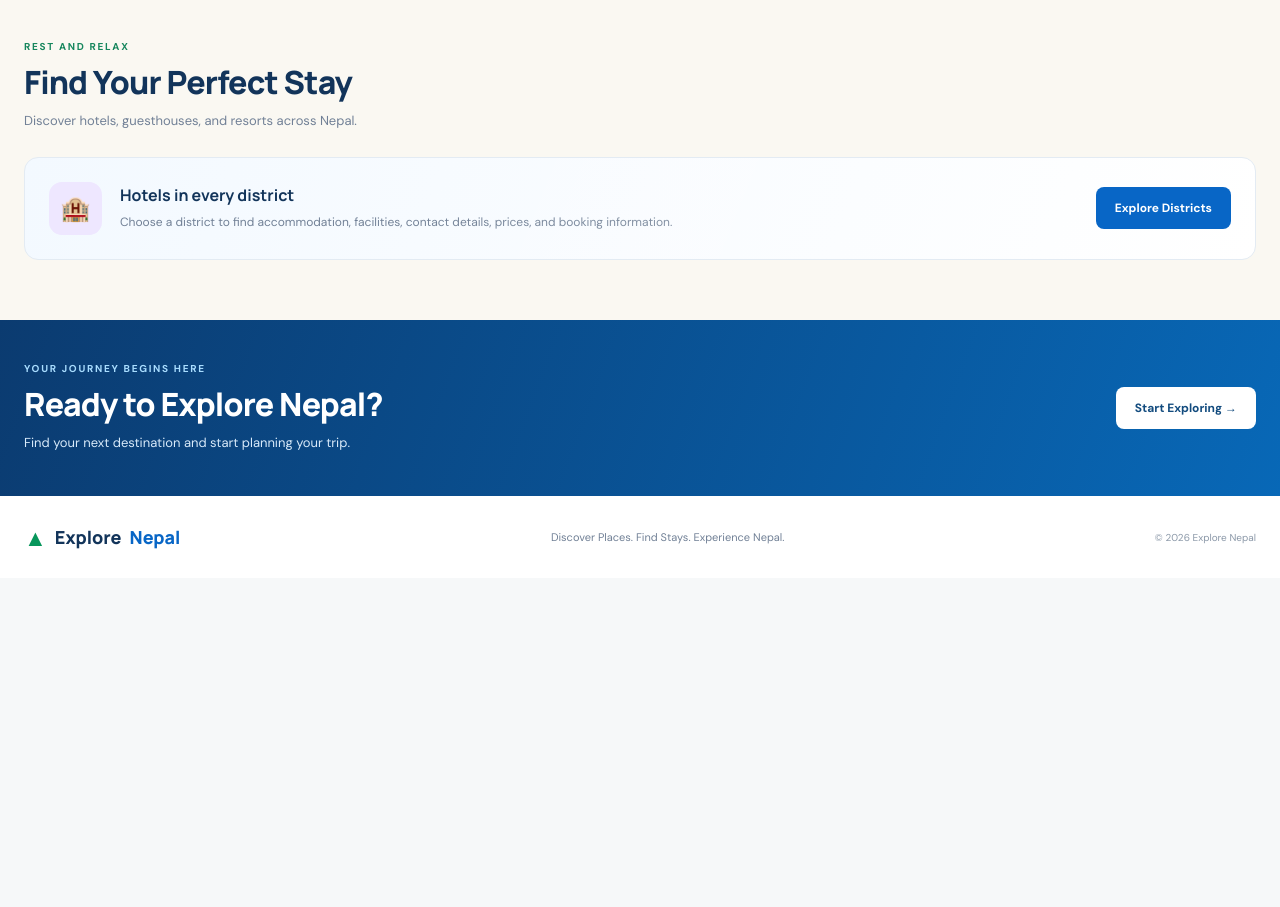
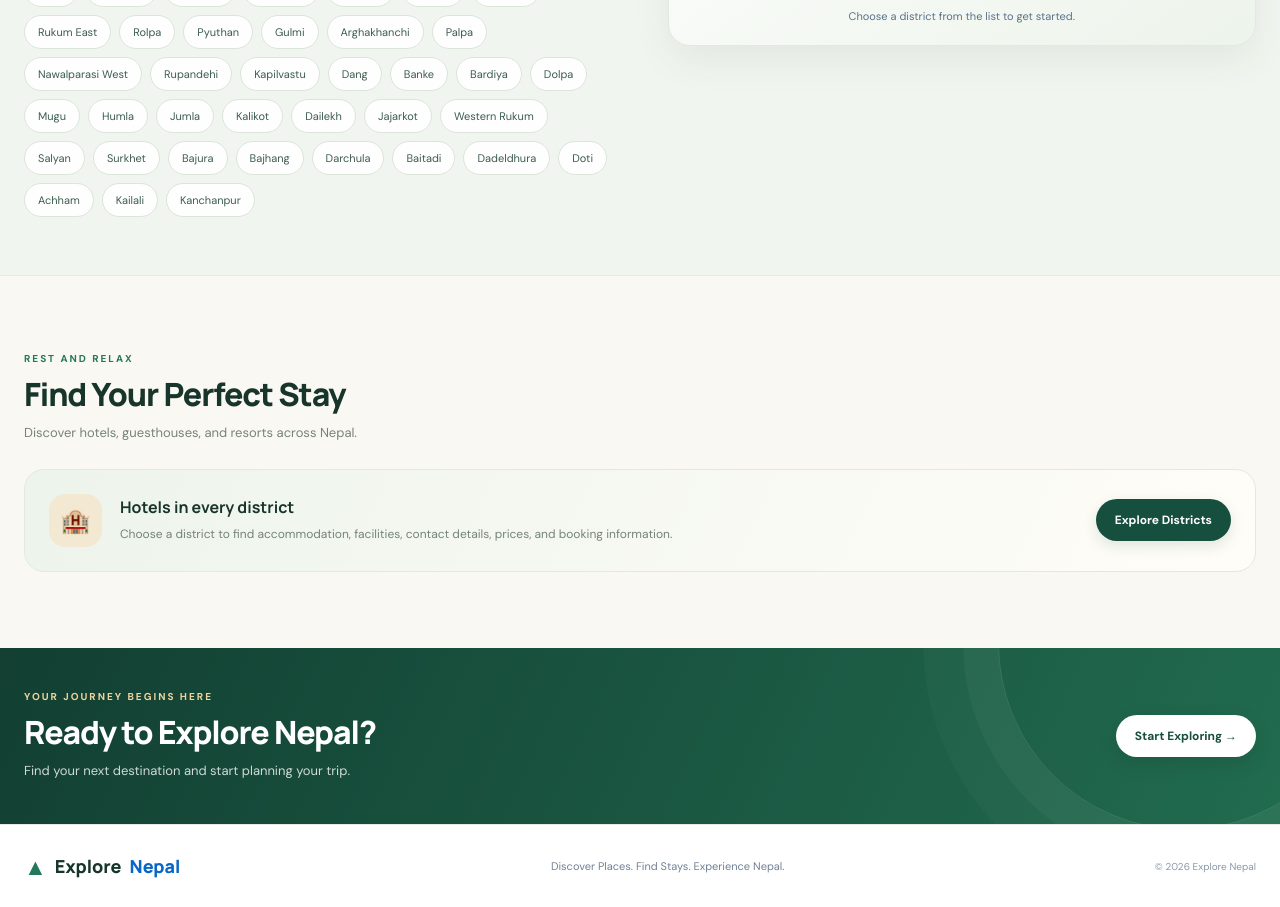
Before and after one commit to Dipika-sigdel7/Explore-Nepal-, a Python web app: template templates/index.html in a window 1280 px wide. Shown: the part 1902-2809 px from the top of the page. Before the commit the page ends 2451 px from the top, so only its background shows below. Run offline with Jinja, Linux system fonts and the light colour scheme; the template is opened without the code that fills it, so the values that code supplies are empty.

Commit message:
Initial commit

```diff
--- a/static/css/style.css
+++ b/static/css/style.css
@@ -889,22 +889,23 @@ button {
 }
 
 
-/* =========================================
-   EXPLORE NEPAL — PREMIUM VISUAL UPGRADE
-   Add this at the END of style.css
-========================================= */
+/* ============================================
+   EXPLORE NEPAL — PREMIUM TRAVEL EXPERIENCE
+   Add after the original CSS
+============================================ */
 
 :root {
-    --travel-green: #176b55;
-    --travel-green-dark: #104b3e;
-    --travel-gold: #e6b866;
+    --travel-forest: #164f3d;
+    --travel-green: #24785a;
+    --travel-gold: #e4b76b;
     --travel-cream: #faf8f2;
-    --travel-ink: #172923;
-    --travel-muted: #718078;
-    --travel-shadow: 0 20px 55px rgba(24, 55, 43, 0.12);
+    --travel-ink: #18352b;
+    --travel-muted: #74837b;
+    --travel-border: #e5eae3;
+    --travel-shadow: 0 18px 45px rgba(19, 55, 40, 0.12);
 }
 
-/* Smooth navigation */
+/* Overall finish */
 html {
     scroll-behavior: smooth;
     scroll-padding-top: 90px;
@@ -913,231 +914,502 @@ html {
 body {
     background: var(--travel-cream);
     color: var(--travel-ink);
-    overflow-x: hidden;
+    overflow-x: clip;
     -webkit-font-smoothing: antialiased;
 }
 
-/* More premium navigation */
-.navbar {
-    transition:
-        background 0.35s ease,
-        box-shadow 0.35s ease,
-        padding 0.35s ease;
-    backdrop-filter: blur(16px);
-    -webkit-backdrop-filter: blur(16px);
+::selection {
+    color: #fff;
+    background: var(--travel-green);
 }
 
-.navbar a {
-    transition: color 0.25s ease, opacity 0.25s ease;
+/* Navigation: translucent, elegant, and sticky */
+.navbar {
+    position: sticky;
+    top: 0;
+    background: rgba(255, 255, 255, 0.91);
+    border-bottom: 1px solid rgba(229, 234, 227, 0.85);
+    backdrop-filter: blur(18px);
+    -webkit-backdrop-filter: blur(18px);
+    transition: box-shadow 0.3s ease, background 0.3s ease;
 }
 
-.navbar a:hover {
-    color: var(--travel-green);
+.navbar.navbar-scrolled {
+    background: rgba(255, 255, 255, 0.97);
+    box-shadow: 0 8px 28px rgba(24, 53, 43, 0.09);
 }
 
-/* Hero image: cinematic parallax-like movement */
-.hero {
-    isolation: isolate;
-    overflow: hidden;
+.logo {
+    transition: transform 0.3s ease;
 }
 
-.hero::before {
-    animation: heroImageDrift 24s ease-in-out infinite alternate;
-    transform-origin: center;
-    will-change: transform;
+.logo:hover {
+    transform: translateY(-1px);
 }
 
-.hero::after {
-    pointer-events: none;
+.logo-icon {
+    color: var(--travel-green);
+    transition: transform 0.45s ease;
 }
 
-@keyframes heroImageDrift {
-    from { transform: scale(1); }
-    to { transform: scale(1.09); }
+.logo:hover .logo-icon {
+    transform: rotate(-12deg) scale(1.08);
 }
 
-/* Hero text entrance */
-.hero h1,
-.hero h2,
-.hero p,
-.hero .hero-content > *,
-.hero .hero-content {
-    animation: heroTextReveal 0.9s cubic-bezier(.2, .7, .2, 1) both;
+.nav-links a {
+    position: relative;
+    transition: color 0.25s ease;
 }
 
-.hero h1 { animation-delay: 0.12s; }
-.hero p { animation-delay: 0.28s; }
+.nav-links a::after {
+    content: "";
+    position: absolute;
+    left: 0;
+    right: 100%;
+    bottom: -8px;
+    height: 2px;
+    border-radius: 4px;
+    background: var(--travel-gold);
+    transition: right 0.28s ease;
+}
 
-@keyframes heroTextReveal {
+.nav-links a:hover::after,
+.nav-links a.active::after {
+    right: 0;
+}
+
+.btn {
+    border-radius: 999px;
+    transition:
+        transform 0.28s ease,
+        box-shadow 0.28s ease,
+        background 0.28s ease;
+}
+
+.btn-primary {
+    background: var(--travel-forest);
+    box-shadow: 0 5px 14px rgba(22, 79, 61, 0.13);
+}
+
+.btn-primary:hover {
+    background: var(--travel-green);
+    box-shadow: 0 9px 22px rgba(22, 79, 61, 0.23);
+}
+
+.btn-outline {
+    border-color: #cddbd1;
+    color: var(--travel-forest);
+}
+
+.btn-outline:hover {
+    background: #eff6f0;
+    border-color: var(--travel-green);
+}
+
+/* Cinematic hero: slowly moving mountain photography */
+.hero {
+    min-height: 570px;
+    background-size: 100% 100%, 110% auto;
+    background-position: center, center 48%;
+    animation: mountainDrift 28s ease-in-out infinite alternate;
+    isolation: isolate;
+}
+
+.hero-overlay {
+    background: linear-gradient(
+        90deg,
+        rgba(8, 35, 27, 0.88) 0%,
+        rgba(12, 54, 40, 0.68) 48%,
+        rgba(8, 35, 27, 0.12) 100%
+    );
+}
+
+@keyframes mountainDrift {
     from {
-        opacity: 0;
-        transform: translateY(24px);
-        filter: blur(5px);
+        background-position: center, 48% 48%;
     }
     to {
-        opacity: 1;
-        transform: translateY(0);
-        filter: blur(0);
+        background-position: center, 54% 48%;
     }
 }
 
-/* Search panel */
-.hero input,
-.hero select,
-.hero button,
-.search-box input {
-    transition:
-        border-color 0.25s ease,
-        box-shadow 0.25s ease,
-        transform 0.25s ease;
+.hero-content {
+    padding-top: 78px;
+    padding-bottom: 78px;
 }
 
-.hero input:focus,
-.hero select:focus,
-.search-box input:focus {
-    outline: none;
-    border-color: var(--travel-green);
-    box-shadow: 0 0 0 4px rgba(23, 107, 85, 0.12);
+.eyebrow {
+    display: inline-flex;
+    align-items: center;
+    gap: 9px;
+    margin-bottom: 19px;
+    color: #f0d49e;
+    letter-spacing: 2.4px;
+}
+
+.eyebrow::before {
+    content: "";
+    width: 27px;
+    height: 1px;
+    background: var(--travel-gold);
+}
+
+.hero h1 {
+    max-width: 790px;
+    font-size: clamp(44px, 6vw, 76px);
+    line-height: 1.07;
+    letter-spacing: -2.7px;
+    text-wrap: balance;
+}
+
+.hero h1 span {
+    color: #f0cc86;
+}
+
+.hero-description {
+    max-width: 560px;
+    color: rgba(255, 255, 255, 0.88);
+    line-height: 1.85;
+}
+
+/* Search bar */
+.search-box {
+    max-width: 900px;
+    margin-top: 34px;
+    padding: 9px;
+    border: 1px solid rgba(255, 255, 255, 0.45);
+    border-radius: 16px;
+    background: rgba(255, 255, 255, 0.97);
+    box-shadow: 0 18px 50px rgba(0, 0, 0, 0.19);
+    transition: box-shadow 0.3s ease, transform 0.3s ease;
+}
+
+.search-box:focus-within {
+    box-shadow:
+        0 18px 50px rgba(0, 0, 0, 0.19),
+        0 0 0 4px rgba(228, 183, 107, 0.22);
+}
+
+.search-field {
+    border-right: 1px solid #edf0eb;
+}
+
+.search-field input {
+    font-size: 13px;
+}
+
+.search-field input:focus {
+    box-shadow: none;
+}
+
+.search-btn {
+    min-height: 46px;
+    border-radius: 11px;
+    background: var(--travel-forest);
+}
+
+.search-btn:hover {
+    background: var(--travel-green);
+}
+
+.hero-note {
+    color: rgba(255, 255, 255, 0.82);
+    letter-spacing: 0.15px;
+}
+
+/* Stats/features strip */
+.features {
+    background: #fff;
+    border-bottom: 1px solid var(--travel-border);
+}
+
+.feature {
+    padding: 8px 5px;
+    transition: transform 0.3s ease;
+}
+
+.feature:hover {
+    transform: translateY(-4px);
+}
+
+.feature-icon {
+    border-radius: 15px;
+    transition: transform 0.35s ease;
+}
+
+.feature:hover .feature-icon {
+    transform: rotate(-5deg) scale(1.07);
+}
+
+.feature-icon.blue {
+    background: #e6f0eb;
+}
+
+.feature-icon.green {
+    background: #e3f1e6;
+}
+
+.feature-icon.purple {
+    background: #f3ecdc;
+}
+
+.feature-icon.orange {
+    background: #fbebd6;
+}
+
+.feature h3 {
+    color: var(--travel-ink);
+}
+
+.feature p {
+    color: var(--travel-muted);
+}
+
+/* Section headings */
+.section {
+    padding-top: 76px;
+    padding-bottom: 76px;
+}
+
+.section-label {
+    color: var(--travel-green);
+    letter-spacing: 2px;
+}
+
+.section-heading h2,
+.district-info h2,
+.trip-content h2 {
+    color: var(--travel-ink);
+    letter-spacing: -1.1px;
+}
+
+.section-heading > div > p:last-child,
+.district-info > p:not(.section-label),
+.trip-content > div > p:last-child {
+    color: var(--travel-muted);
 }
 
 /* Destination cards */
-.destination-card,
-.destination-card a,
-.destination-card img {
-    transition:
-        transform 0.5s cubic-bezier(.2, .7, .2, 1),
-        box-shadow 0.5s ease,
-        filter 0.5s ease;
+.destination-grid {
+    gap: 21px;
 }
 
 .destination-card {
     position: relative;
-    isolation: isolate;
-    overflow: hidden;
-    box-shadow: 0 8px 24px rgba(22, 48, 37, 0.07);
+    border: 1px solid rgba(229, 234, 227, 0.9);
+    border-radius: 16px;
+    background: #fff;
+    box-shadow: 0 5px 18px rgba(19, 55, 40, 0.045);
+    transition:
+        transform 0.45s cubic-bezier(.2, .75, .25, 1),
+        box-shadow 0.45s ease,
+        border-color 0.3s ease;
 }
 
 .destination-card:hover {
     transform: translateY(-9px);
+    border-color: #d4e1d5;
     box-shadow: var(--travel-shadow);
 }
 
-.destination-card img {
-    will-change: transform;
+.destination-card > img {
+    height: 190px;
+    transition: transform 0.7s cubic-bezier(.2, .75, .25, 1);
 }
 
-.destination-card:hover img {
+.destination-card:hover > img {
     transform: scale(1.07);
 }
 
-.destination-card::after {
-    content: "";
-    position: absolute;
-    inset: 0;
-    z-index: 0;
-    pointer-events: none;
-    background: linear-gradient(
-        180deg,
-        transparent 35%,
-        rgba(9, 27, 20, 0.08) 55%,
-        rgba(9, 27, 20, 0.5) 100%
-    );
-    opacity: 0.6;
-    transition: opacity 0.4s ease;
+.card-content {
+    padding: 17px;
 }
 
-.destination-card:hover::after {
-    opacity: 1;
+.category {
+    border-radius: 999px;
+    background: var(--travel-forest);
+    color: #fff;
+    letter-spacing: 0.3px;
 }
 
-/* Keep card content above the overlay */
-.destination-card > * {
-    position: relative;
+.card-content h3 {
+    color: var(--travel-ink);
+    font-size: 14px;
+    line-height: 1.55;
+    transition: color 0.25s ease;
 }
 
-/* District explorer chips */
+.destination-card:hover .card-content h3 {
+    color: var(--travel-green);
+}
+
+.location {
+    color: var(--travel-muted);
+}
+
+.card-type {
+    border-color: #edf0eb;
+}
+
+/* District explorer */
+.district-section {
+    background:
+        radial-gradient(ellipse at 90% 20%, rgba(228, 183, 107, 0.11), transparent 35%),
+        #f1f5ef;
+    border-color: #e4eae0;
+}
+
+.district-filter {
+    border-radius: 12px;
+    border-color: #dce5da;
+    background: #fff;
+    transition: box-shadow 0.25s ease, border-color 0.25s ease;
+}
+
+.district-filter:focus {
+    border-color: var(--travel-green);
+    outline: none;
+    box-shadow: 0 0 0 4px rgba(36, 120, 90, 0.11);
+}
+
 .district-chip {
+    padding: 9px 13px;
+    border-radius: 999px;
+    border-color: #dce5da;
+    color: #3c5c4d;
+    background: rgba(255, 255, 255, 0.92);
     transition:
         transform 0.25s ease,
         background 0.25s ease,
         color 0.25s ease,
+        border-color 0.25s ease,
         box-shadow 0.25s ease;
 }
 
 .district-chip:hover {
     transform: translateY(-3px);
-    background: var(--travel-green);
+    border-color: var(--travel-forest);
+    background: var(--travel-forest);
     color: white;
-    box-shadow: 0 8px 20px rgba(23, 107, 85, 0.18);
+    box-shadow: 0 7px 17px rgba(22, 79, 61, 0.16);
 }
 
 .district-chip:active {
     transform: scale(0.96);
 }
 
-/* Buttons */
-button,
-.btn,
-.button,
-a.btn {
-    transition:
-        transform 0.25s ease,
-        box-shadow 0.25s ease,
-        background 0.25s ease;
+.map-card {
+    border-color: #e2e9df;
+    border-radius: 22px;
+    background: linear-gradient(145deg, #fff, #edf4eb);
+    box-shadow: 0 14px 38px rgba(28, 65, 47, 0.07);
+    transition: transform 0.4s ease, box-shadow 0.4s ease;
 }
 
-button:hover,
-.btn:hover,
-.button:hover,
-a.btn:hover {
-    transform: translateY(-2px);
+.map-card:hover {
+    transform: translateY(-4px);
+    box-shadow: var(--travel-shadow);
 }
 
-button:active,
-.btn:active,
-.button:active,
-a.btn:active {
-    transform: translateY(0) scale(0.98);
+.map-card h3 {
+    color: var(--travel-ink);
 }
 
-/* Hotel banner and trip section */
-.hotel-banner,
-.trip-cta {
+/* Hotel promotion */
+.hotel-banner {
     position: relative;
     overflow: hidden;
+    border-color: #e4e9df;
+    border-radius: 20px;
+    background: linear-gradient(115deg, #edf4eb, #fffdf8);
+    transition: box-shadow 0.35s ease, transform 0.35s ease;
 }
 
-.hotel-banner::after,
-.trip-cta::after {
+.hotel-banner:hover {
+    transform: translateY(-3px);
+    box-shadow: var(--travel-shadow);
+}
+
+.hotel-icon {
+    border-radius: 16px;
+    background: #f3e8d2;
+}
+
+.hotel-banner h3 {
+    color: var(--travel-ink);
+}
+
+.hotel-banner p {
+    color: var(--travel-muted);
+}
+
+/* Trip planner call to action */
+.trip-section {
+    position: relative;
+    overflow: hidden;
+    background: linear-gradient(115deg, #123f32, #216b4f);
+}
+
+.trip-section::before {
     content: "";
     position: absolute;
-    top: -60%;
-    left: -80%;
-    width: 45%;
-    height: 220%;
-    transform: rotate(22deg);
-    background: linear-gradient(
-        90deg,
-        transparent,
-        rgba(255, 255, 255, 0.13),
-        transparent
-    );
+    width: 370px;
+    height: 370px;
+    right: -90px;
+    top: -190px;
+    border: 1px solid rgba(255, 255, 255, 0.12);
+    border-radius: 50%;
+    box-shadow:
+        0 0 0 35px rgba(255, 255, 255, 0.035),
+        0 0 0 75px rgba(255, 255, 255, 0.025);
     pointer-events: none;
-    animation: lightSweep 8s ease-in-out infinite;
 }
 
-@keyframes lightSweep {
-    0%, 65% { left: -80%; }
-    100% { left: 140%; }
+.trip-content {
+    position: relative;
+    z-index: 1;
 }
 
-/* Scroll reveal — elements begin hidden until JS reveals them */
+.trip-content .section-label {
+    color: #f0d49e;
+}
+
+.trip-content h2 {
+    color: #fff;
+}
+
+.trip-content > div > p:last-child {
+    color: rgba(255, 255, 255, 0.8);
+}
+
+.btn-light {
+    border-radius: 999px;
+    color: var(--travel-forest);
+    background: #fff;
+    box-shadow: 0 6px 20px rgba(0, 0, 0, 0.1);
+}
+
+.btn-light:hover {
+    background: #f8ecd6;
+}
+
+/* Footer */
+.footer {
+    border-top: 1px solid var(--travel-border);
+    background: #fff;
+}
+
+.footer .logo {
+    color: var(--travel-ink);
+}
+
+/* Scroll reveal animation */
 .reveal-ready .reveal {
     opacity: 0;
-    transform: translateY(28px);
+    transform: translateY(24px);
     transition:
-        opacity 0.75s ease,
-        transform 0.75s cubic-bezier(.2, .7, .2, 1);
+        opacity 0.7s ease,
+        transform 0.7s cubic-bezier(.2, .7, .2, 1);
 }
 
 .reveal-ready .reveal.is-visible {
```
Also changed, not shown: other parts of static/css/style.css (+69 -32 lines).
